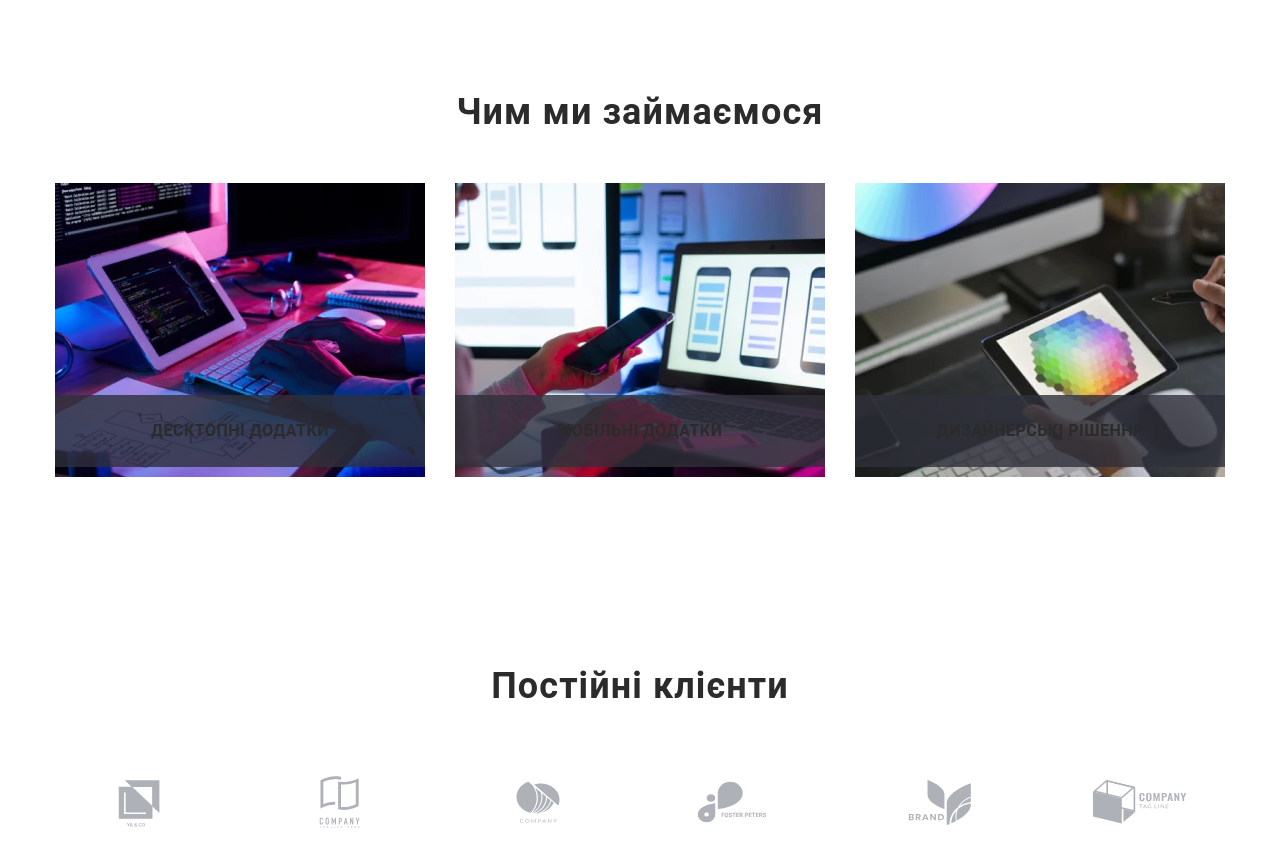
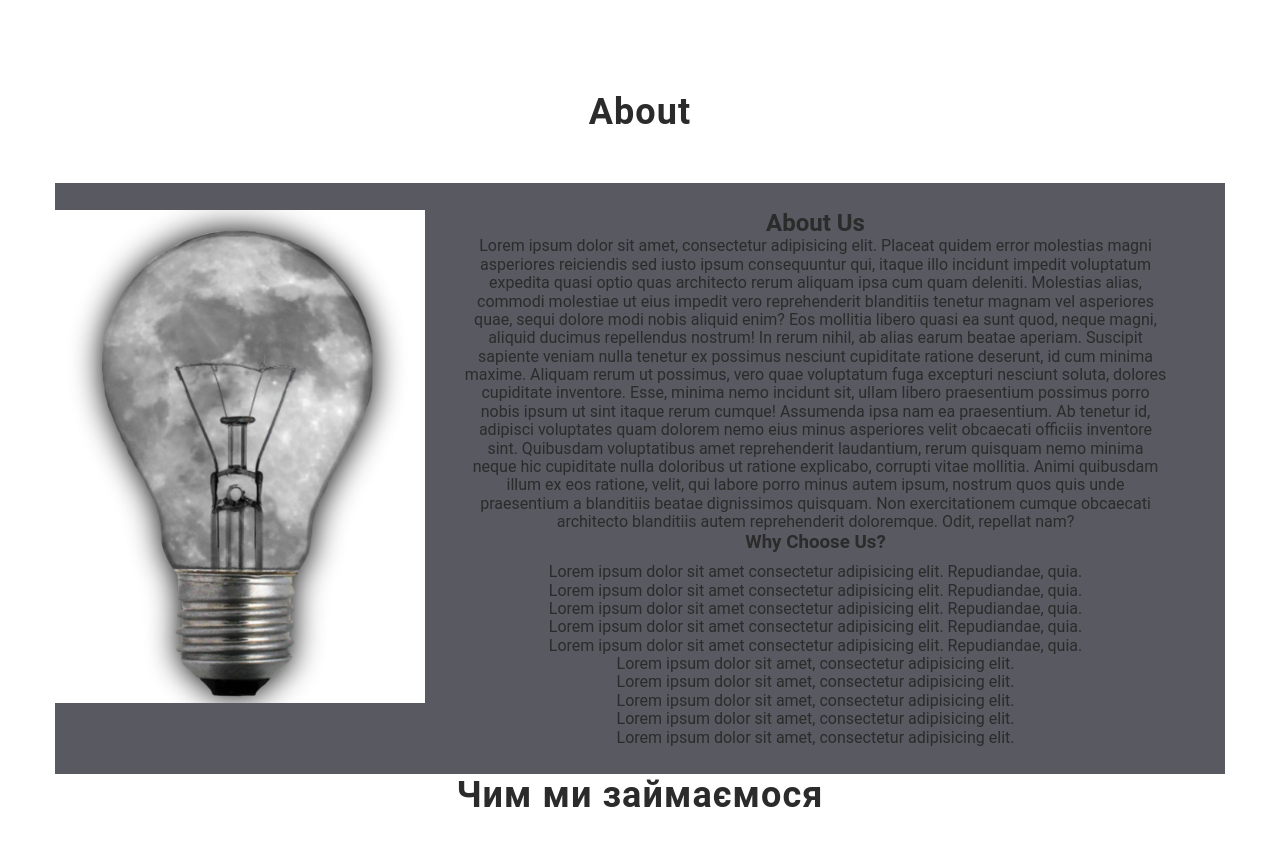
Before and after one commit to Vicktoriia/grandexllc, a website built with Parcel: page src/index.html in a window 1280 px wide. Shown: the part 1028-1880 px from the top of the page. Built offline with nearby package versions, Linux system fonts and the light colour scheme.

Commit message:
update about

```diff
--- a/src/partials/about.html
+++ b/src/partials/about.html
@@ -0,0 +1,55 @@
+<div id="about">
+  <div class="about__container">
+    <h2 class="section__title">About</h2>
+    <!--скрыто-->
+    <div class="about__row">
+      <div class="about__img">
+        <img src="./images/about/bulb.jpg" class="img-responsive" alt="" width="370px" height="294px" />
+      </div>
+      <div class="about__descr">
+        <div class="about__text">
+          <h2>About Us</h2>
+          <p>Lorem ipsum dolor sit amet, consectetur adipisicing elit. Placeat quidem error molestias magni asperiores
+            reiciendis sed iusto ipsum consequuntur qui, itaque illo incidunt impedit voluptatum expedita quasi optio
+            quas architecto rerum aliquam ipsa cum quam deleniti. Molestias alias, commodi molestiae ut eius impedit
+            vero reprehenderit blanditiis tenetur magnam vel asperiores quae, sequi dolore modi nobis aliquid enim? Eos
+            mollitia libero quasi ea sunt quod, neque magni, aliquid ducimus repellendus nostrum! In rerum nihil, ab
+            alias earum beatae aperiam. Suscipit sapiente veniam nulla tenetur ex possimus nesciunt cupiditate ratione
+            deserunt, id cum minima maxime. Aliquam rerum ut possimus, vero quae voluptatum fuga excepturi nesciunt
+            soluta, dolores cupiditate inventore. Esse, minima nemo incidunt sit, ullam libero praesentium possimus
+            porro nobis ipsum ut sint itaque rerum cumque! Assumenda ipsa nam ea praesentium. Ab tenetur id, adipisci
+            voluptates quam dolorem nemo eius minus asperiores velit obcaecati officiis inventore sint. Quibusdam
+            voluptatibus amet reprehenderit laudantium, rerum quisquam nemo minima neque hic cupiditate nulla doloribus
+            ut ratione explicabo, corrupti vitae mollitia. Animi quibusdam illum ex eos ratione, velit, qui labore porro
+            minus autem ipsum, nostrum quos quis unde praesentium a blanditiis beatae dignissimos quisquam. Non
+            exercitationem cumque obcaecati architecto blanditiis autem reprehenderit doloremque. Odit, repellat nam?
+          </p>
+          <h3>Why Choose Us?</h3>
+          <div class="list-style">
+            <div class="col-lg-6 col-sm-6 col-xs-12">
+              <ul>
+                <li>Lorem ipsum dolor sit amet consectetur adipisicing elit. Repudiandae, quia.</li>
+                <li>Lorem ipsum dolor sit amet consectetur adipisicing elit. Repudiandae, quia.</li>
+                <li>Lorem ipsum dolor sit amet consectetur adipisicing elit. Repudiandae, quia.</li>
+                <li>Lorem ipsum dolor sit amet consectetur adipisicing elit. Repudiandae, quia.</li>
+                <li>Lorem ipsum dolor sit amet consectetur adipisicing elit. Repudiandae, quia.</li>
+              </ul>
+
+              </ul>
+            </div>
+            <div class="col-lg-6 col-sm-6 col-xs-12">
+              <ul>
+                <li>Lorem ipsum dolor sit amet, consectetur adipisicing elit.</li>
+                <li>Lorem ipsum dolor sit amet, consectetur adipisicing elit.</li>
+                <li>Lorem ipsum dolor sit amet, consectetur adipisicing elit.</li>
+                <li>Lorem ipsum dolor sit amet, consectetur adipisicing elit.</li>
+                <li>Lorem ipsum dolor sit amet, consectetur adipisicing elit.</li>
+              </ul>
+              </ul>
+            </div>
+          </div>
+        </div>
+      </div>
+    </div>
+  </div>
+</div>
--- a/src/partials/header.html
+++ b/src/partials/header.html
@@ -8,7 +8,9 @@
       <nav class="nav">
         <ul class="nav__list list">
           <li class="nav__item">
-              <a class="nav__link nav__link--active link" href="./index.html">About</a>
+            <a class="nav__link nav__link--active link" href="./index.html"
+              >About</a
+            >
           </li>
           <li class="nav__item">
             <a class="nav__link link" href="#about">Service</a>
@@ -20,8 +22,15 @@
       </nav>
       <ul class="top-menu__contacts list">
         <li class="top-menu__contacts-item">
-            <a class="top-menu__contacts-link link" href="mailto:info@devstudio.com">
-              <svg class="top-menu__contacts-icon icon--envelope" width="16px" height="12px">
+          <a
+            class="top-menu__contacts-link link"
+            href="mailto:info@devstudio.com"
+          >
+            <svg
+              class="top-menu__contacts-icon icon--envelope"
+              width="16px"
+              height="12px"
+            >
               <use href="./images/icons.svg#icon-envelope"></use>
             </svg>
             info@devstudio.com
@@ -29,23 +38,40 @@
         </li>
         <li class="top-menu__contacts-item">
           <a class="top-menu__contacts-link link" href="tel:+380961111111">
-              <svg class="top-menu__contacts-icon icon--smartphone" width="10px" height="16px">
-                <use href="./images/icons.svg#icon-smartphone"></use>
-              </svg>+38 096 111 11 11</a>
+            <svg
+              class="top-menu__contacts-icon icon--smartphone"
+              width="10px"
+              height="16px"
+            >
+              <use href="./images/icons.svg#icon-smartphone"></use></svg
+            >+38 096 111 11 11</a
+          >
+        </li>
+        <li class="top-menu__contacts-item">
+          <button type="button" class="hero__btn btn" data-modal-open>
+            Get in Touch
+          </button>
         </li>
       </ul>
     </div>
     <button class="mobile-menu-btn btn" type="button" data-menu-button>
       <svg class="mobile-menu-icon" width="24px" height="16px">
         <use class="mobile-menu-img" href="./images/icons.svg#icon-menu"></use>
-          <use class="mobile-menu-close" href="./images/icons.svg#icon-close-menu"></use>
+        <use
+          class="mobile-menu-close"
+          href="./images/icons.svg#icon-close-menu"
+        ></use>
       </svg>
     </button>
     <!-- Mobile menu -->
     <div class="mobile-menu" data-menu>
       <ul class="mobile-menu__nav list">
         <li class="mobile-menu-nav__item">
-            <a class="mobile-menu__link mobile-menu__link--active link" href="./index.html">Студія</a>
+          <a
+            class="mobile-menu__link mobile-menu__link--active link"
+            href="./index.html"
+            >Студія</a
+          >
         </li>
         <li class="mobile-menu-nav__item">
           <a class="mobile-menu__link link" href="#about">Портфоліо</a>
@@ -56,25 +82,54 @@
       </ul>
       <ul class="mobile-menu__contacts list">
         <li class="mobile-menu-contacts__item">
-            <a class="mobile-menu__link mobile-menu__link--active mobile-menu__link--tel link"
-              href="tel:+380961111111">+38 096 111 11 11</a>
+          <a
+            class="mobile-menu__link mobile-menu__link--active mobile-menu__link--tel link"
+            href="tel:+380961111111"
+            >+38 096 111 11 11</a
+          >
         </li>
         <li class="mobile-menu-contacts__item mobile-menu__link--mail">
-            <a class="mobile-menu__link link" href="mailto:info@devstudio.com">info@devstudio.com</a>
+          <a class="mobile-menu__link link" href="mailto:info@devstudio.com"
+            >info@devstudio.com</a
+          >
         </li>
       </ul>
       <ul class="mobile-menu__socials list">
         <li class="mobile-menu-socials__item">
-            <a class="mobile-menu__link link" href="#" target="-blank" rel="noopener noreferrer">Instagram</a>
+          <a
+            class="mobile-menu__link link"
+            href="#"
+            target="-blank"
+            rel="noopener noreferrer"
+            >Instagram</a
+          >
         </li>
         <li class="mobile-menu-socials__item">
-            <a class="mobile-menu__link link" href="#" target="-blank" rel="noopener noreferrer">Twitter</a>
+          <a
+            class="mobile-menu__link link"
+            href="#"
+            target="-blank"
+            rel="noopener noreferrer"
+            >Twitter</a
+          >
         </li>
         <li class="mobile-menu-socials__item">
-            <a class="mobile-menu__link link" href="#" target="-blank" rel="noopener noreferrer">Facebook</a>
+          <a
+            class="mobile-menu__link link"
+            href="#"
+            target="-blank"
+            rel="noopener noreferrer"
+            >Facebook</a
+          >
         </li>
         <li class="mobile-menu-socials__item">
-            <a class="mobile-menu__link link" href="#" target="-blank" rel="noopener noreferrer">Linkedin</a>
+          <a
+            class="mobile-menu__link link"
+            href="#"
+            target="-blank"
+            rel="noopener noreferrer"
+            >Linkedin</a
+          >
         </li>
       </ul>
     </div>
--- a/src/sass/components/_buttons.scss
+++ b/src/sass/components/_buttons.scss
@@ -2,6 +2,6 @@
   font-family: inherit;
   text-transform: none;
   border-style: none;
-  border-radius: 4px;
+  border-radius: 20px;
   cursor: pointer;
 }
--- a/src/sass/index.scss
+++ b/src/sass/index.scss
@@ -24,6 +24,7 @@
 @import "./layouts/header";
 @import "./layouts/hero";
 @import "./layouts/benefits";
+@import "./layouts/about";
 @import "./layouts/activities";
 @import "./layouts/team";
 @import "./layouts/clients";
--- /dev/null
+++ b/src/sass/layouts/_about.scss
@@ -0,0 +1,31 @@
+.about {
+  padding-bottom: 94px;
+  padding-top: 0;
+
+  &__container {
+    @extend %container;
+    margin: auto;
+
+  }
+
+  &__row {
+    width: 100%;
+    bottom: 0;
+    padding-top: 27px;
+    padding-bottom: 27px;
+    display: flex;
+    flex-wrap: wrap;
+    text-align: center;
+
+    background-color: rgba(47, 48, 58, 0.8);
+    color: light-text;
+  }
+
+  &__img {
+    width: 35%;
+  }
+
+  &__descr {
+    width: 60%;
+  }
+}
```
Lines whose indentation alone changed are shown as unchanged.
